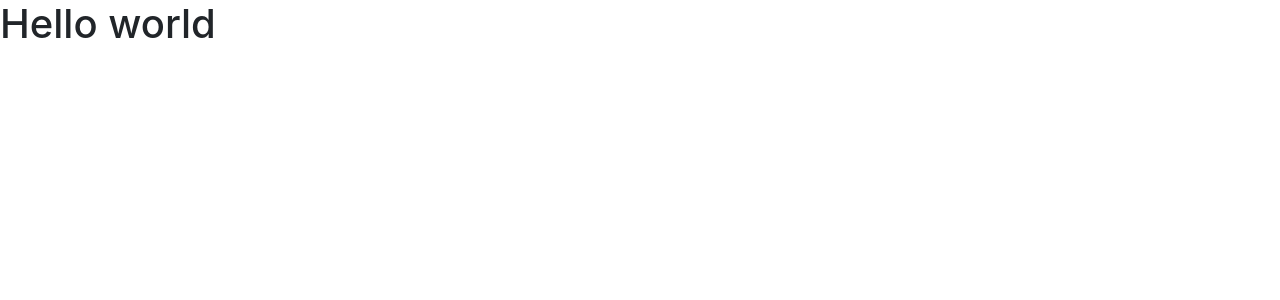
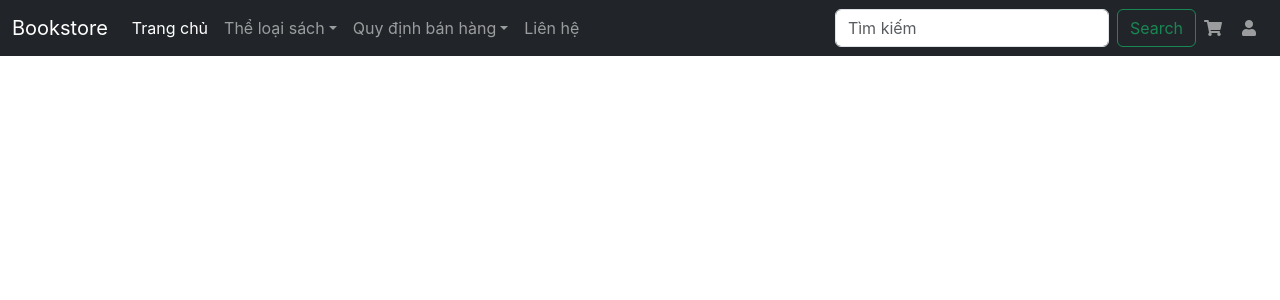
Before and after one commit to LeTrungNguyen1703/webbansach_frontend, a React (Create React App) app: page / in a window 1280 px wide. Shown: the top 300 px of the page. Built offline with nearby package versions, Linux system fonts and the light colour scheme.

Commit message:
Tao Navbar.tsx

```diff
--- a/src/App.tsx
+++ b/src/App.tsx
@@ -1,13 +1,11 @@
 import React from 'react';
 import './App.css';
-import Helloworld from "./components/Helloworld";
+import Navbar from "./layouts/header-footer/Navbar";
 
 function App() {
-  return (
-    <div className={"app"}>
-      <Helloworld/>
-    </div>
-  );
+    return (
+       <Navbar/>
+    )
 }
 
 export default App;
--- a/src/components/Helloworld.tsx
+++ /dev/null
@@ -1,12 +0,0 @@
-import React from "react";
-
-function Helloworld(){
-
-    return(
-        <div>
-            <h1>Hello world</h1>
-        </div>
-    )
-}
-
-export default Helloworld
--- /dev/null
+++ b/src/layouts/header-footer/Navbar.tsx
@@ -0,0 +1,71 @@
+import React from "react";
+
+function Navbar(){
+    return(
+        <nav className="navbar navbar-expand-lg navbar-dark bg-dark">
+            <div className="container-fluid">
+                <a className="navbar-brand" href="#">Bookstore</a>
+                <button className="navbar-toggler" type="button" data-bs-toggle="collapse" data-bs-target="#navbarSupportedContent" aria-controls="navbarSupportedContent" aria-expanded="false" aria-label="Toggle navigation">
+                    <span className="navbar-toggler-icon"></span>
+                </button>
+
+                <div className="collapse navbar-collapse" id="navbarSupportedContent">
+                    <ul className="navbar-nav me-auto mb-2 mb-lg-0">
+                        <li className="nav-item">
+                            <a className="nav-link active" aria-current="page" href="#">Trang chủ</a>
+                        </li>
+                        <li className="nav-item dropdown">
+                            <a className="nav-link dropdown-toggle" href="#" id="navbarDropdown1" role="button" data-bs-toggle="dropdown" aria-expanded="false">
+                                Thể loại sách
+                            </a>
+                            <ul className="dropdown-menu" aria-labelledby="navbarDropdown1">
+                                <li><a className="dropdown-item" href="#">Thể loại 1</a></li>
+                                <li><a className="dropdown-item" href="#">Thể loại 2</a></li>
+                                <li><a className="dropdown-item" href="#">Thể loại 3</a></li>
+                            </ul>
+                        </li>
+                        <li className="nav-item dropdown">
+                            <a className="nav-link dropdown-toggle" href="#" id="navbarDropdown2" role="button" data-bs-toggle="dropdown" aria-expanded="false">
+                                Quy định bán hàng
+                            </a>
+                            <ul className="dropdown-menu" aria-labelledby="navbarDropdown2">
+                                <li><a className="dropdown-item" href="#">Quy định 1</a></li>
+                                <li><a className="dropdown-item" href="#">Quy định 2</a></li>
+                                <li><a className="dropdown-item" href="#">Quy định 3</a></li>
+                            </ul>
+                        </li>
+                        <li className="nav-item">
+                            <a className="nav-link" href="#">Liên hệ</a>
+                        </li>
+                    </ul>
+                </div>
+
+                {/* Tìm kiếm */}
+                <form className="d-flex">
+                    <input className="form-control me-2" type="search" placeholder="Tìm kiếm" aria-label="Search" />
+                    <button className="btn btn-outline-success" type="submit">Search</button>
+                </form>
+
+                {/* Biểu tượng giỏ hàng */}
+                <ul className="navbar-nav me-1">
+                    <li className="nav-item">
+                        <a className="nav-link" href="#">
+                            <i className="fas fa-shopping-cart"></i>
+                        </a>
+                    </li>
+                </ul>
+
+                {/* Biểu tượng đăng nhập */}
+                <ul className="navbar-nav me-1">
+                    <li className="nav-item">
+                        <a className="nav-link" href="#">
+                            <i className="fas fa-user"></i>
+                        </a>
+                    </li>
+                </ul>
+            </div>
+        </nav>
+    );
+}
+
+export default Navbar;
```
